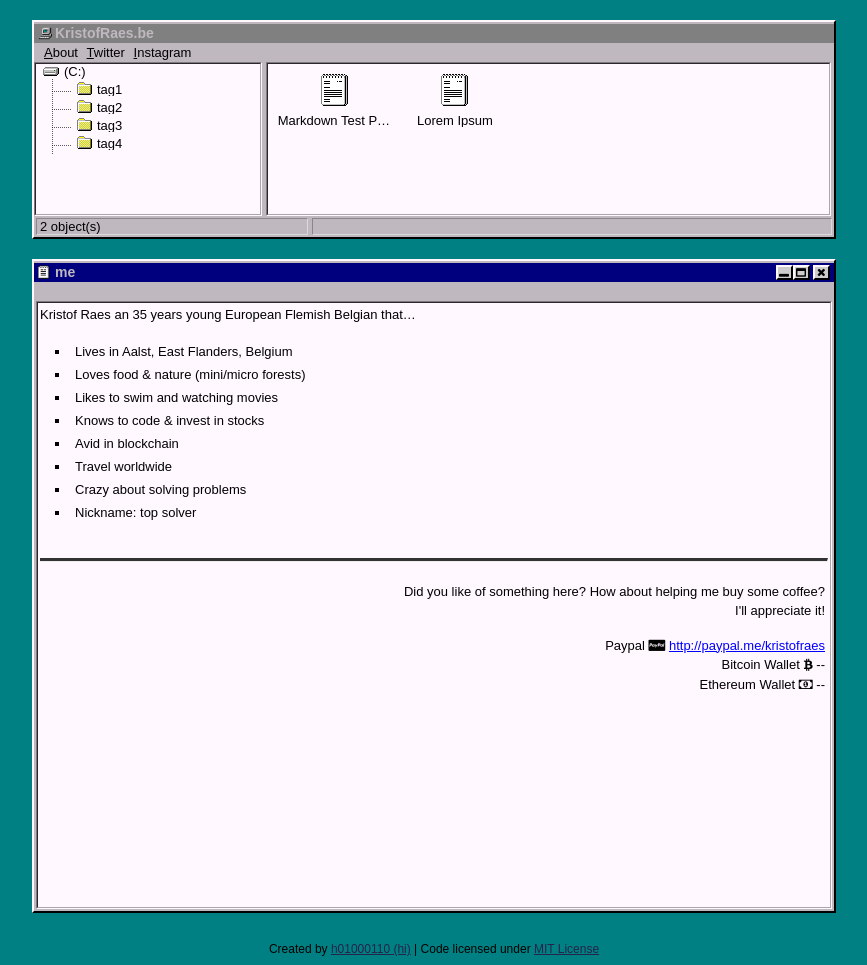
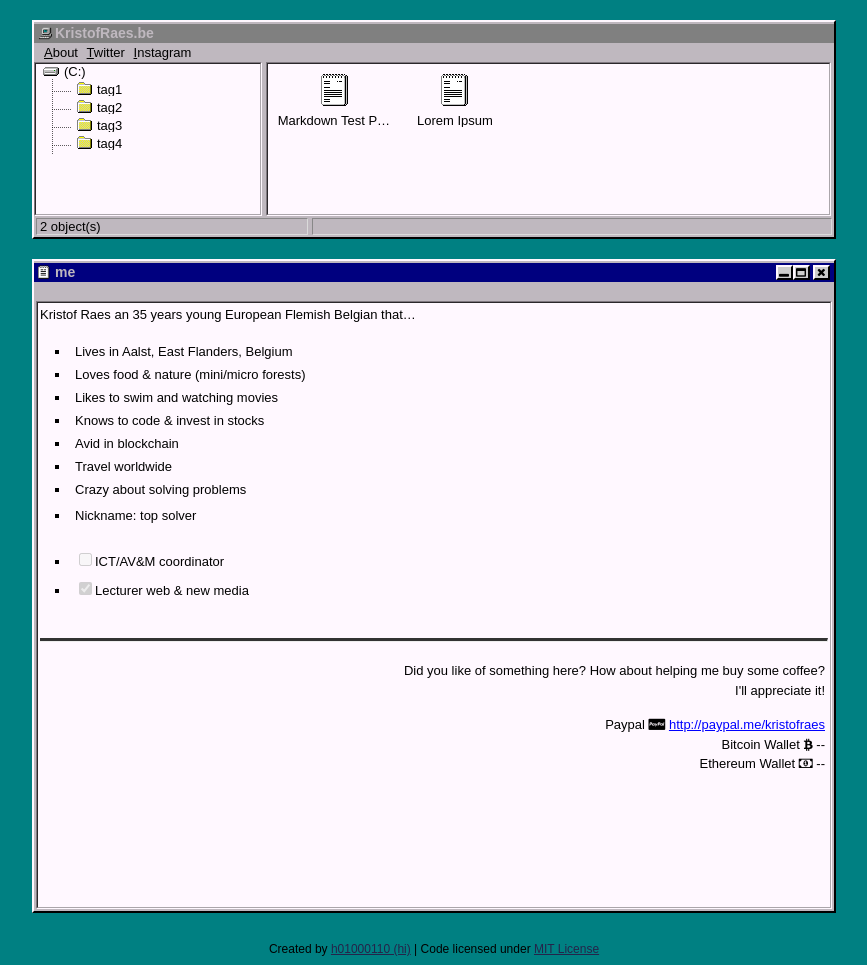
Before and after one commit to kristofraes/kraes, a Jekyll site: the page built from me/index.md, in a window 1280 px wide. Shown: the whole page, without its empty margins (206-1073 px from the left). Built offline with Jekyll 4.4.1, drawn with Linux system fonts in a browser that asks for light colours.

Commit message:
Update index.md

```diff
--- a/me/index.md
+++ b/me/index.md
@@ -13,3 +13,7 @@ Kristof Raes an 35 years young European Flemish Belgian that...
  - Travel worldwide
  - Crazy about solving problems
  - Nickname: top solver
+
+
+ - [ ] ICT/AV&M coordinator
+ - [x] Lecturer web & new media
```
